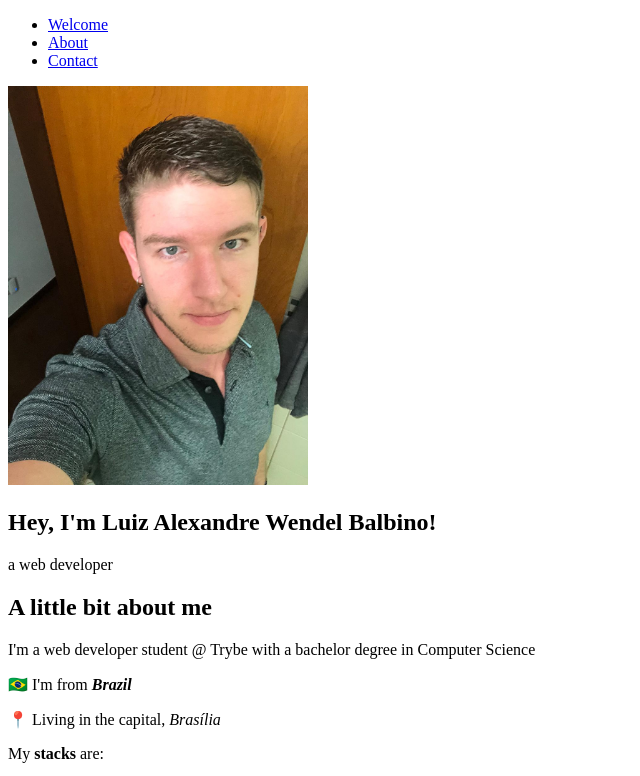
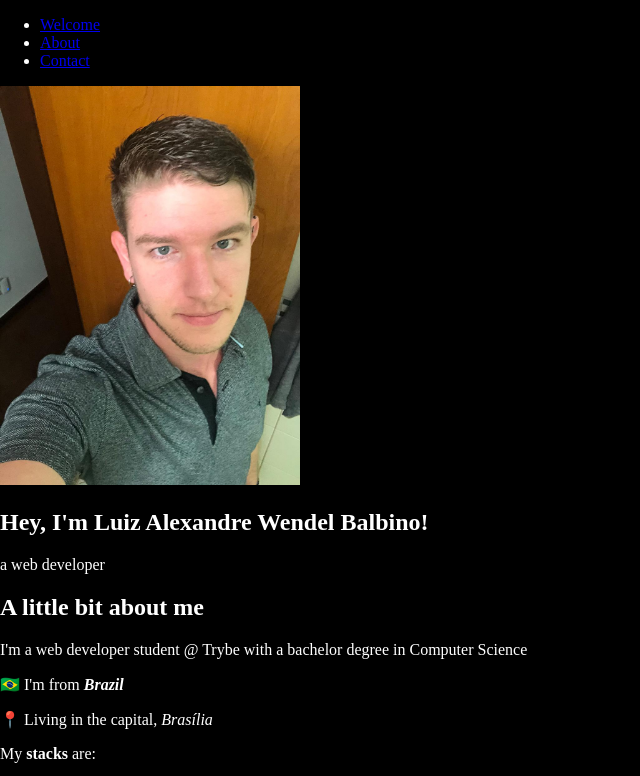
Before and after one commit to Luiz-Wendel/portfolio-web, a plain HTML site: page index.html in a window 1280 px wide. Shown: the top 776 px of the page, without its empty margins (0-640 px from the left). Drawn offline with Linux system fonts and the light colour scheme.

Commit message:
body style

```diff
--- a/index.html
+++ b/index.html
@@ -11,6 +11,7 @@
       integrity="sha512-HK5fgLBL+xu6dm/Ii3z4xhlSUyZgTT9tuc/hSrtw6uzJOvgRr2a9jyxxT1ely+B+xFAmJKVSTbpM/CuL7qxO8w=="
       crossorigin="anonymous"
     />
+    <link rel="stylesheet" href="style.css">
   </head>
   <body>
     <nav>
--- /dev/null
+++ b/style.css
@@ -0,0 +1,5 @@
+body {
+  background-color: black;
+  color: white;
+  margin: 0;
+}
```
